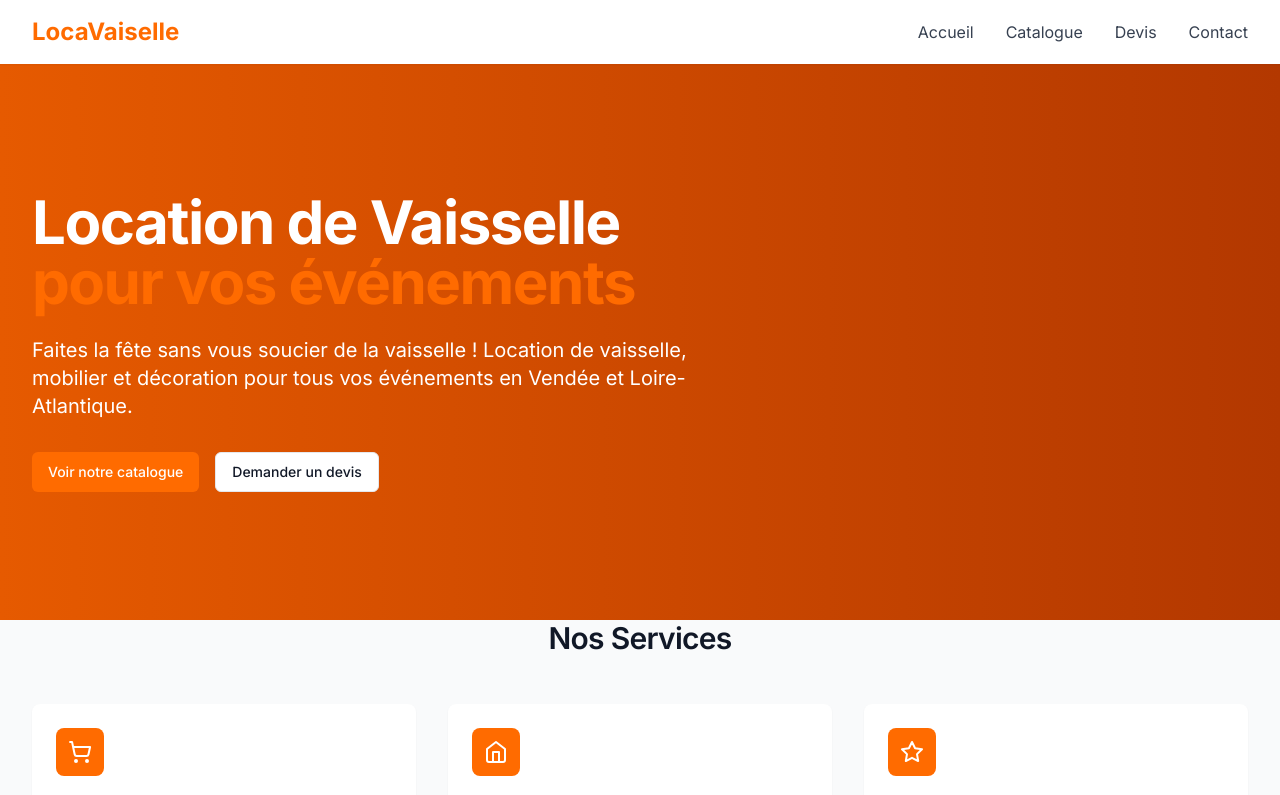
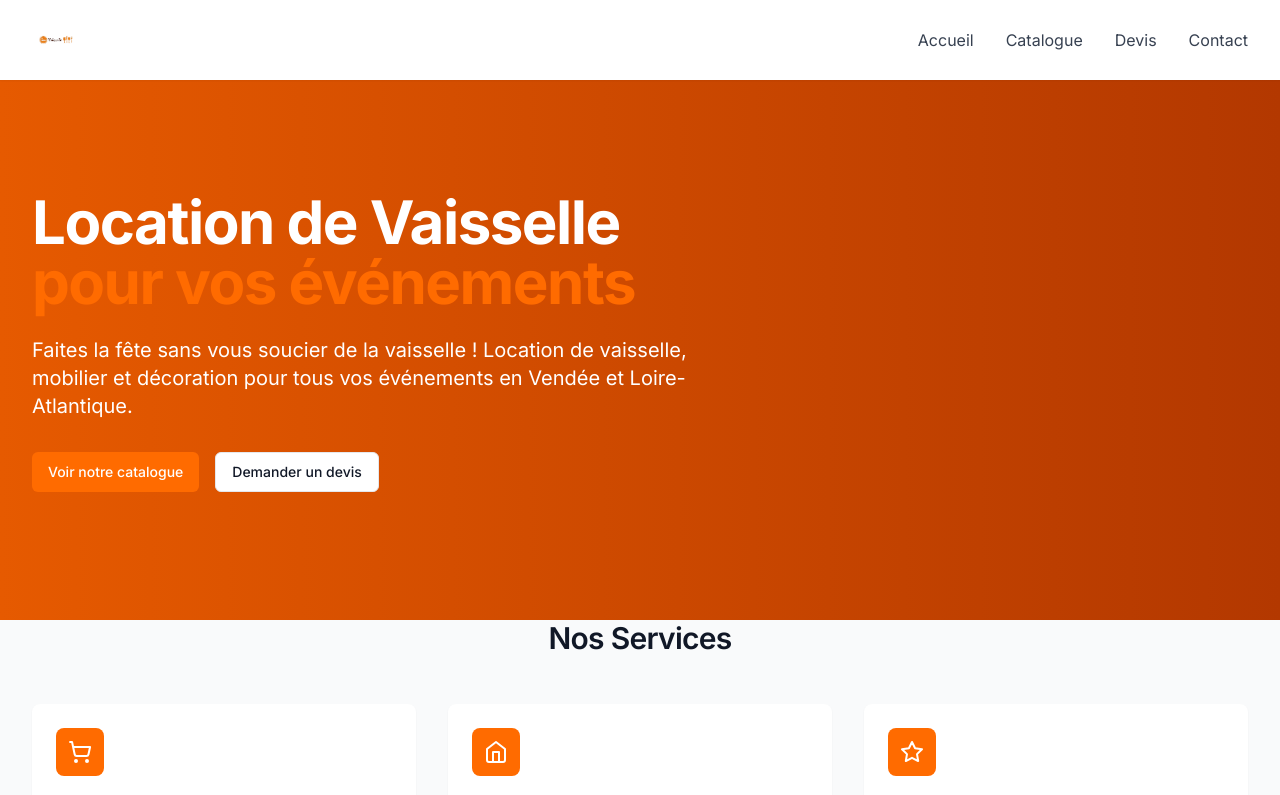
Before and after one commit to capponuts/locavaiselle, a Next.js app: page / in a window 1280 px wide. Shown: the top 795 px of the page. Built offline with nearby package versions, Linux system fonts and the light colour scheme.

Commit message:
fix logo

```diff
--- a/app/components/Header.tsx
+++ b/app/components/Header.tsx
@@ -2,6 +2,7 @@
 
 import { useState } from "react";
 import Link from "next/link";
+import Image from "next/image";
 import { Menu } from "lucide-react";
 import MobileMenu from "./MobileMenu";
 
@@ -11,8 +12,15 @@ export default function Header() {
   return (
     <header className="bg-white shadow-sm fixed top-0 left-0 right-0 z-50">
       <div className="container-custom py-4 flex justify-between items-center">
-        <Link href="/" className="text-2xl font-bold text-primary">
-          LocaVaiselle
+        <Link href="/" className="flex items-center">
+          <Image
+            src="/logo-loca-vaisselle.png"
+            alt="Logo LocaVaiselle"
+            width={180}
+            height={60}
+            priority
+            className="h-12 w-auto"
+          />
         </Link>
 
         {/* Navigation desktop */}
```
